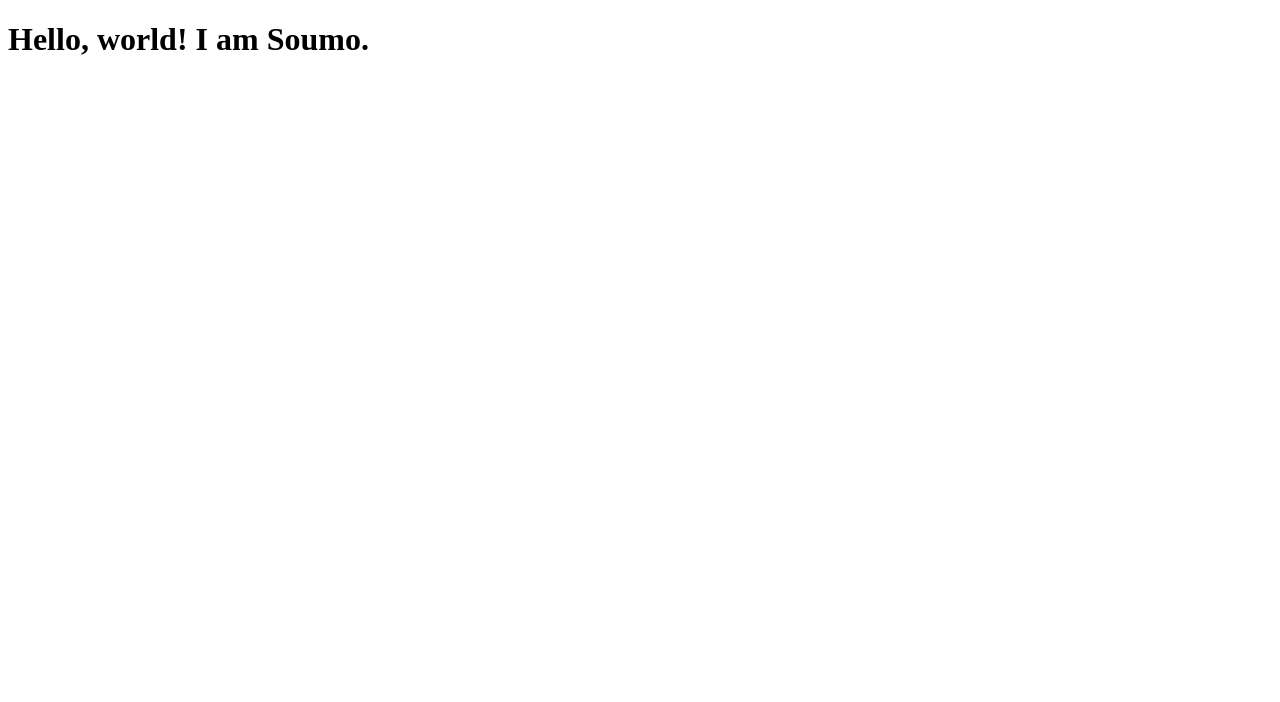
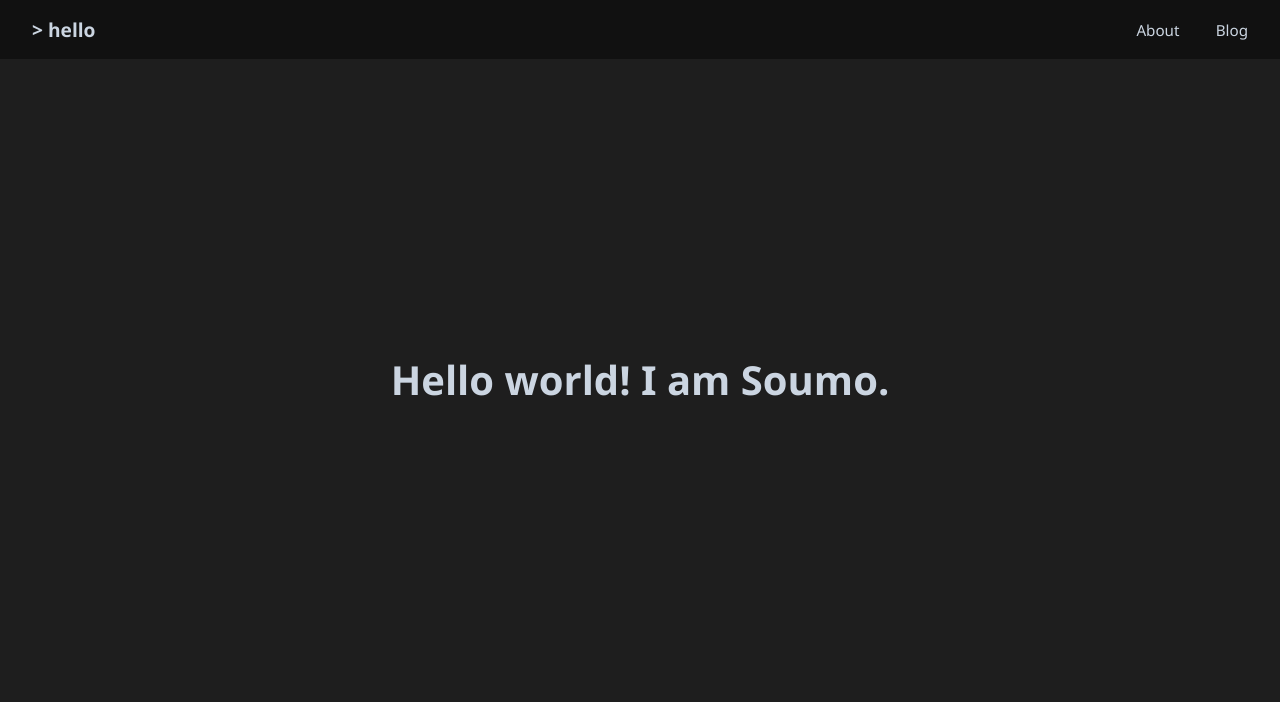
Before and after one commit to soumooo/soumooo.github.io, a plain HTML site: page index.html in a window 1280 px wide. Drawn offline with Linux system fonts and the light colour scheme.

Commit message:
updated site

```diff
--- a/index.html
+++ b/index.html
@@ -1,4 +1,4 @@
-<!DOCTYPE html>
+<!-- <!DOCTYPE html>
 <html lang="en">
 
 <head>
@@ -11,4 +11,32 @@
     <h1>Hello, world! I am Soumo.</h1>
 </body>
 
+</html> -->
+
+<!DOCTYPE html>
+<html lang="en">
+
+<head>
+    <meta charset="UTF-8" />
+    <meta name="viewport" content="width=device-width, initial-scale=1.0" />
+    <title>Hello from Soumo</title>
+    <link rel="stylesheet" href="styles.css" />
+</head>
+
+<body>
+    <header>
+        <div class="nav-container">
+            <div class="logo">&gt; hello</div>
+            <nav>
+                <a href="#">About</a>
+                <a href="#">Blog</a>
+            </nav>
+        </div>
+    </header>
+
+    <main class="hero">
+        <h1>Hello world! I am Soumo.</h1>
+    </main>
+</body>
+
 </html>
--- /dev/null
+++ b/styles.css
@@ -0,0 +1,58 @@
+/* Reset some defaults */
+* {
+    margin: 0;
+    padding: 0;
+    box-sizing: border-box;
+}
+
+body {
+    font-family: 'Segoe UI', Tahoma, Geneva, Verdana, sans-serif;
+    background-color: #1e1e1e;
+    color: #ccc;
+}
+
+/* Header */
+header {
+    background-color: #111;
+    padding: 1rem 2rem;
+    position: sticky;
+    top: 0;
+}
+
+.nav-container {
+    display: flex;
+    justify-content: space-between;
+    align-items: center;
+}
+
+.logo {
+    font-size: 1.2rem;
+    font-weight: bold;
+    color: #cbd5e1;
+}
+
+nav a {
+    margin-left: 2rem;
+    text-decoration: none;
+    color: #cbd5e1;
+    font-size: 0.95rem;
+    transition: color 0.3s ease;
+}
+
+nav a:hover {
+    color: #ffffff;
+}
+
+/* Hero Section */
+.hero {
+    display: flex;
+    justify-content: center;
+    align-items: center;
+    height: 80vh;
+}
+
+.hero h1 {
+    font-size: 2.5rem;
+    font-weight: 600;
+    color: #cbd5e1;
+}
```
